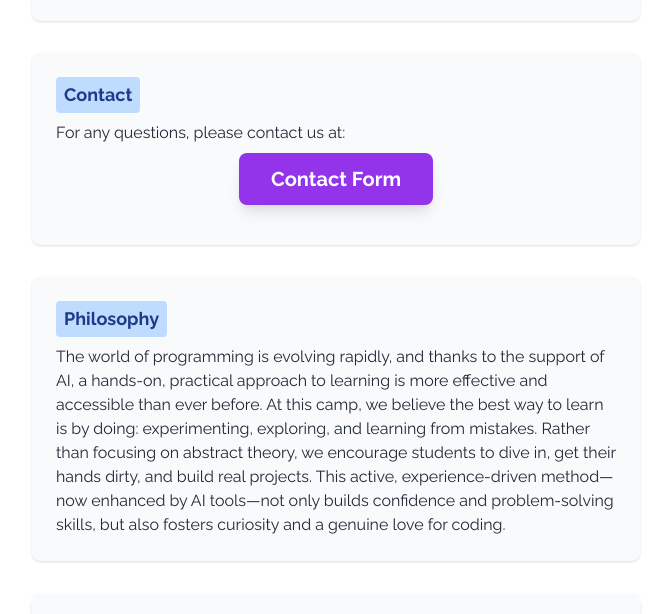
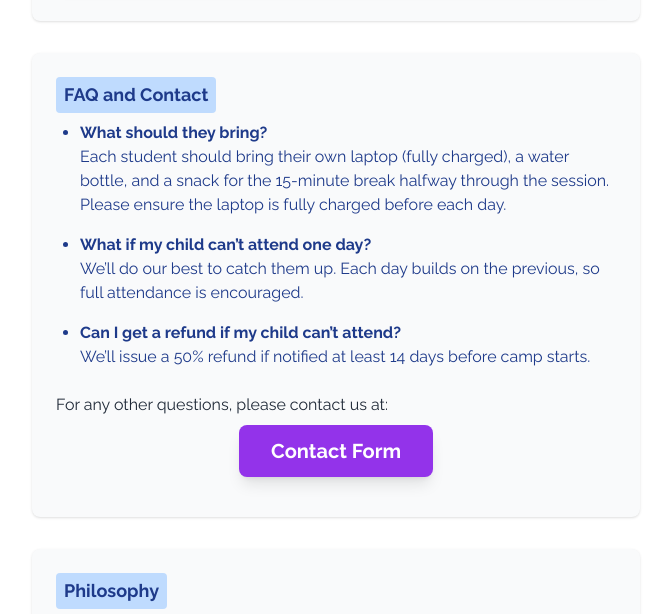
Before and after one commit to san-diego-data-science/python-ai2, a plain HTML site: page index.html in a window 1280 px wide. Shown: the part 3243-3857 px from the top of the page, without its empty margins (304-975 px from the left). Drawn offline with nearby package versions, Linux system fonts and the light colour scheme.

Commit message:
try scroll

```diff
--- a/index.html
+++ b/index.html
@@ -20,7 +20,7 @@
 </nav>
 <!-- End sticky menu -->
 <body class="bg-white text-black min-h-screen flex flex-col items-center justify-center">
-  <main class="w-full max-w-2xl p-8 mt-24 sm:mt-14">
+  <main class="w-full max-w-2xl p-8 mt-16 sm:mt-14">
     <div class="flex justify-center">
       <h1 class="text-4xl font-bold mb-4 bg-blue-100 text-blue-900 rounded-lg px-4 py-2 inline-block">Python + AI<sup>2</sup> Coding Camp</h1>
     </div>
@@ -30,7 +30,7 @@
       <img src="pythonai2.png" alt="Python + AI Squared Camp Logo: stylized Python and AI graphics" class="w-full max-w-full h-auto rounded-lg shadow-md">
     </div>
     <!-- Overview section -->
-    <section id="overview" class="bg-gray-50 rounded-lg shadow p-6 mb-8">
+    <section id="overview" class="scroll-mt-24 bg-gray-50 rounded-lg shadow p-6 mb-8">
       <h4 class="text-lg font-semibold mb-2 flex items-center gap-2">
         <span class="inline-block bg-blue-200 text-blue-900 px-2 py-1 rounded">Overview</span>
       </h4>
@@ -67,7 +67,7 @@
     <!-- End Summary section -->
 
     <!-- Requirements section -->
-    <section id="requirements" class="bg-gray-50 rounded-lg shadow p-6 mb-8">
+    <section id="requirements" class="scroll-mt-24 bg-gray-50 rounded-lg shadow p-6 mb-8">
       <h4 class="text-lg font-semibold mb-2 flex items-center gap-2">
         <span class="inline-block bg-blue-200 text-blue-900 px-2 py-1 rounded">Requirements</span>
       </h4>
@@ -80,7 +80,7 @@
     <!-- End Requirements section -->
 
     <!-- Schedule section -->
-    <section id="schedule" class="bg-gray-50 rounded-lg shadow p-6 mb-8">
+    <section id="schedule" class="scroll-mt-24 bg-gray-50 rounded-lg shadow p-6 mb-8">
       <h4 class="text-lg font-semibold mb-2 flex items-center gap-2">
         <span class="inline-block bg-blue-200 text-blue-900 px-2 py-1 rounded">Schedule</span>
       </h4>
@@ -103,7 +103,7 @@
     <!-- End Location section -->
 
     <!-- How to Enroll section -->
-    <section id="enroll" class="bg-gray-50 rounded-lg shadow p-6 mb-8">
+    <section id="enroll" class="scroll-mt-24 bg-gray-50 rounded-lg shadow p-6 mb-8">
       <h4 class="text-lg font-semibold mb-2 flex items-center gap-2">
         <span class="inline-block bg-blue-200 text-blue-900 px-2 py-1 rounded">How to Enroll</span>
       </h4>
@@ -120,19 +120,33 @@
     </section>
     <!-- End How to Enroll section -->
 
-    <!-- Contact section -->
-    <section id="contact" class="bg-gray-50 rounded-lg shadow p-6 mb-8">
+    <!-- FAQ and Contact section -->
+    <section id="contact" class="scroll-mt-24 bg-gray-50 rounded-lg shadow p-6 mb-8">
       <h4 class="text-lg font-semibold mb-2 flex items-center gap-2">
-        <span class="inline-block bg-blue-200 text-blue-900 px-2 py-1 rounded">Contact</span>
+        <span class="inline-block bg-blue-200 text-blue-900 px-2 py-1 rounded">FAQ and Contact</span>
       </h4>
-      <p class="text-base text-gray-800 mb-2">For any questions, please contact us at:</p>
+      <ul class="list-disc pl-6 space-y-4 text-base text-blue-900 mb-6">
+        <li>
+          <span class="font-semibold">What should they bring?</span><br>
+          Each student should bring their own laptop (fully charged), a water bottle, and a snack for the 15-minute break halfway through the session. Please ensure the laptop is fully charged before each day.
+        </li>
+        <li>
+          <span class="font-semibold">What if my child can’t attend one day?</span><br>
+          We’ll do our best to catch them up. Each day builds on the previous, so full attendance is encouraged.
+        </li>
+        <li>
+          <span class="font-semibold">Can I get a refund if my child can’t attend?</span><br>
+          We’ll issue a 50% refund if notified at least 14 days before camp starts.
+        </li>
+      </ul>
+      <p class="text-base text-gray-800 mb-2">For any other questions, please contact us at:</p>
       <div class="flex justify-center mb-4">
         <a href="https://docs.google.com/forms/d/e/1FAIpQLSewqz_DiHqwhH83XavamrpiqLbU2ib5wJzRXIIWK_Ti7q_d8A/viewform?usp=pp_url&entry.561435805=Teaching:+Python+%2B+AI%5E2&entry.1256461741=I+have+a+question+about+the+Python+%2B+AI%5E2+coding+camp:%0A%0A" target="_blank" rel="noopener" class="bg-purple-600 hover:bg-purple-700 text-white font-bold py-3 px-8 rounded-lg text-xl shadow-lg transition-colors duration-200" aria-label="Contact form for questions about Python + AI Squared camp">
           Contact Form
         </a>
       </div>
     </section>
-    <!-- End Contact section -->
+    <!-- End FAQ and Contact section -->
 
     <!-- Philosophy section -->
     <section class="bg-gray-50 rounded-lg shadow p-6 mb-8">
```
